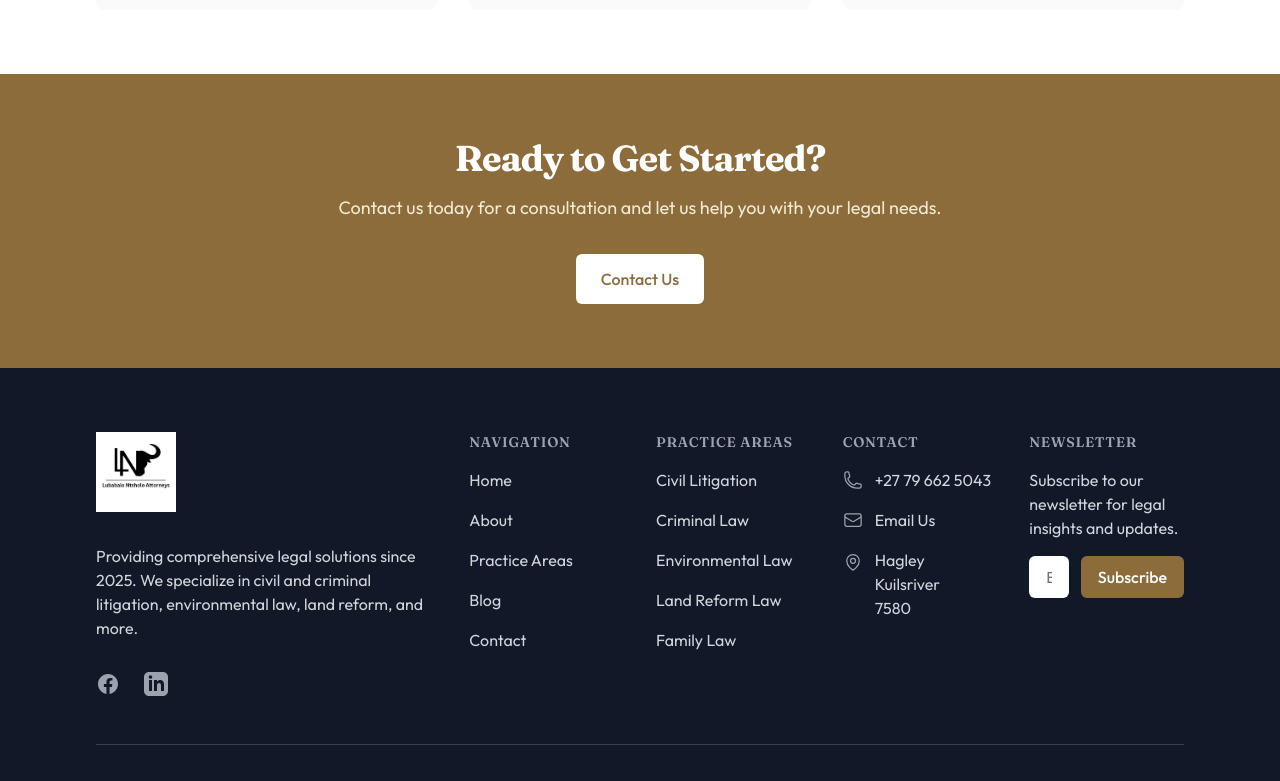
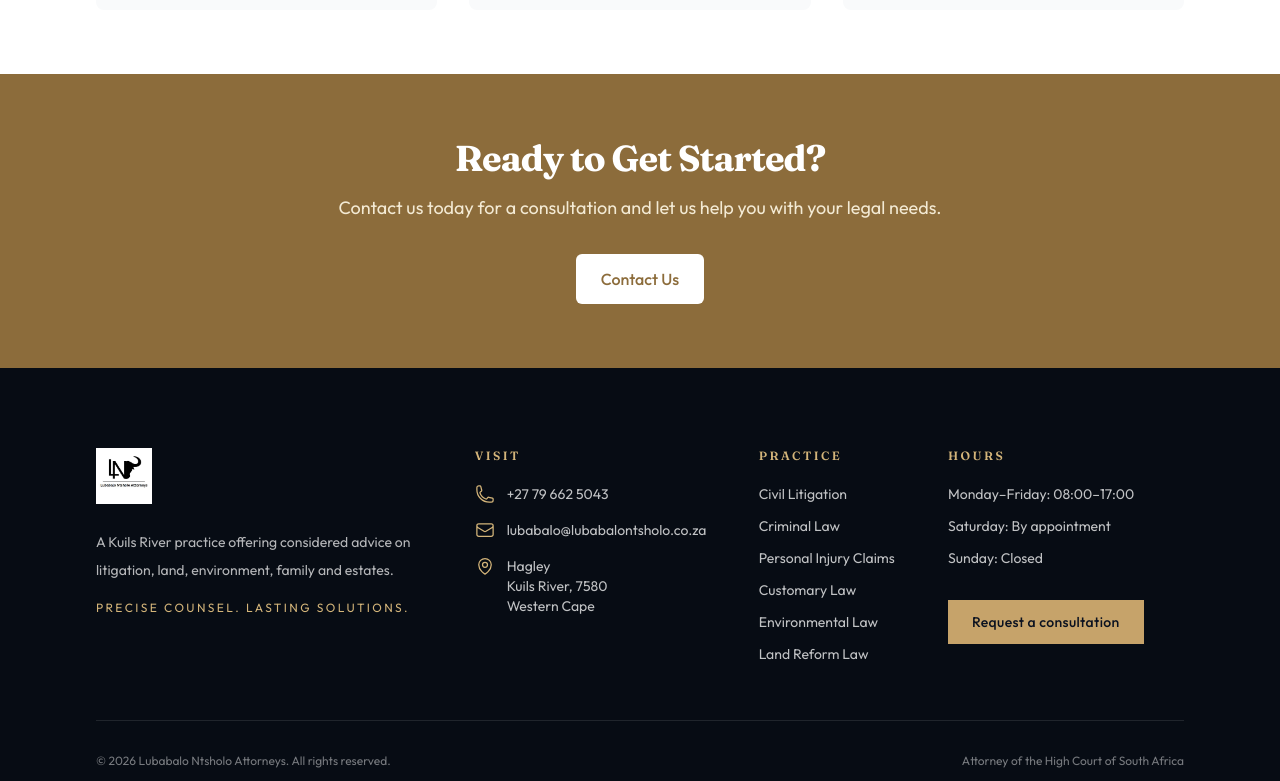
Before and after one commit to Qwezzy/lubabalo_Lawfirm_website, a React (Vite) app: page / in a window 1280 px wide. Shown: the part 2000-2781 px from the top of the page. Built offline with nearby package versions, Linux system fonts and the light colour scheme.

Commit message:
Refresh header, footer and live chat chrome

```diff
--- a/src/components/Footer.jsx
+++ b/src/components/Footer.jsx
@@ -1,207 +1,64 @@
 import { Link } from 'react-router-dom';
 import { EnvelopeIcon, PhoneIcon, MapPinIcon } from '@heroicons/react/24/outline';
-import { useState } from 'react';
-import toast from 'react-hot-toast';
-
-const navigation = {
-  main: [
-    { name: 'Home', href: '/' },
-    { name: 'About', href: '/about' },
-    { name: 'Practice Areas', href: '/practice-areas' },
-    { name: 'Blog', href: '/blog' },
-    { name: 'Contact', href: '/contact' },
-  ],
-  practice: [
-    { name: 'Civil Litigation', href: '/practice-areas/civil-litigation' },
-    { name: 'Criminal Law', href: '/practice-areas/criminal-law' },
-    { name: 'Environmental Law', href: '/practice-areas/environmental-law' },
-    { name: 'Land Reform Law', href: '/practice-areas/land-reform' },
-    { name: 'Family Law', href: '/practice-areas/family-law' },
-  ],
-  social: [
-    {
-      name: 'Facebook',
-      href: '#',
-      icon: (props) => (
-        <svg fill="currentColor" viewBox="0 0 24 24" {...props}>
-          <path
-            fillRule="evenodd"
-            d="M22 12c0-5.523-4.477-10-10-10S2 6.477 2 12c0 4.991 3.657 9.128 8.438 9.878v-6.987h-2.54V12h2.54V9.797c0-2.506 1.492-3.89 3.777-3.89 1.094 0 2.238.195 2.238.195v2.46h-1.26c-1.243 0-1.63.771-1.63 1.562V12h2.773l-.443 2.89h-2.33v6.988C18.343 21.128 22 16.991 22 12z"
-            clipRule="evenodd"
-          />
-        </svg>
-      ),
-    },
-    {
-      name: 'LinkedIn',
-      href: '#',
-      icon: (props) => (
-        <svg fill="currentColor" viewBox="0 0 24 24" {...props}>
-          <path
-            fillRule="evenodd"
-            d="M19 0h-14c-2.761 0-5 2.239-5 5v14c0 2.761 2.239 5 5 5h14c2.762 0 5-2.239 5-5v-14c0-2.761-2.238-5-5-5zm-11 19h-3v-11h3v11zm-1.5-12.268c-.966 0-1.75-.79-1.75-1.764s.784-1.764 1.75-1.764 1.75.79 1.75 1.764-.783 1.764-1.75 1.764zm13.5 12.268h-3v-5.604c0-3.368-4-3.113-4 0v5.604h-3v-11h3v1.765c1.396-2.586 7-2.777 7 2.476v6.759z"
-            clipRule="evenodd"
-          />
-        </svg>
-      ),
-    },
-  ],
-};
+import { site, practiceAreas } from '../data/site';
 
 function Footer() {
-  const [email, setEmail] = useState('');
-  const [isSubmitting, setIsSubmitting] = useState(false);
-
-  const handleNewsletterSubmit = async (e) => {
-    e.preventDefault();
-    setIsSubmitting(true);
-    try {
-      // Here you would typically send the email to your backend
-      console.log('Newsletter subscription:', email);
-      toast.success('Thank you for subscribing to our newsletter!');
-      setEmail('');
-    } catch (error) {
-      toast.error('Failed to subscribe. Please try again.');
-    } finally {
-      setIsSubmitting(false);
-    }
-  };
-
   return (
-    <footer className="bg-gray-900 text-white" aria-labelledby="footer-heading">
-      <h2 id="footer-heading" className="sr-only">
-        Footer
-      </h2>
-      <div className="container mx-auto py-12 px-4 sm:px-6 lg:py-16 lg:px-8">
-        <div className="xl:grid xl:grid-cols-3 xl:gap-8">
-          <div className="space-y-8 xl:col-span-1">
-            <img
-              className="h-20 w-auto"
-              src="/logo.jpg"
-              alt="Lubabalo Ntsholo Attorneys"
-            />
-            <p className="text-gray-300 text-base">
-              Providing comprehensive legal solutions since 2025. We specialize in civil and criminal litigation, environmental law, land reform, and more.
+    <footer className="bg-ink-950 text-parchment-200" aria-labelledby="footer-heading">
+      <h2 id="footer-heading" className="sr-only">Footer</h2>
+      <div className="container py-16 lg:py-20">
+        <div className="grid gap-12 lg:grid-cols-12">
+          <div className="lg:col-span-4">
+            <img className="h-14 w-auto bg-white" src="/logo.jpg" alt={site.name} />
+            <p className="mt-6 text-sm leading-7 text-white/70 max-w-sm">
+              A Kuils River practice offering considered advice on litigation, land, environment, family and estates.
             </p>
-            <div className="flex space-x-6">
-              {navigation.social.map((item) => (
-                <a
-                  key={item.name}
-                  href={item.href}
-                  className="text-gray-400 hover:text-gray-300"
-                >
-                  <span className="sr-only">{item.name}</span>
-                  <item.icon className="h-6 w-6" aria-hidden="true" />
-                </a>
-              ))}
+            <p className="mt-4 text-xs uppercase tracking-[0.2em] text-gold-400">{site.tagline}</p>
           </div>
+          <div className="lg:col-span-3">
+            <h3 className="text-xs font-semibold uppercase tracking-[0.2em] text-gold-400">Visit</h3>
+            <ul className="mt-5 space-y-4 text-sm text-white/75">
+              <li className="flex gap-3">
+                <PhoneIcon className="h-5 w-5 text-gold-400 shrink-0" />
+                <a href={site.phoneHref} className="hover:text-white">{site.phone}</a>
+              </li>
+              <li className="flex gap-3">
+                <EnvelopeIcon className="h-5 w-5 text-gold-400 shrink-0" />
+                <a href={`mailto:${site.email}`} className="hover:text-white">{site.email}</a>
+              </li>
+              <li className="flex gap-3">
+                <MapPinIcon className="h-5 w-5 text-gold-400 shrink-0" />
+                <span>
+                  {site.address.street}<br />
+                  {site.address.locality}, {site.address.postalCode}<br />
+                  {site.address.region}
+                </span>
+              </li>
+            </ul>
           </div>
-          <div className="mt-12 grid grid-cols-2 gap-8 xl:mt-0 xl:col-span-2">
-            <div className="md:grid md:grid-cols-2 md:gap-8">
-              <div>
-                <h3 className="text-sm font-semibold text-gray-400 tracking-wider uppercase">
-                  Navigation
-                </h3>
-                <ul className="mt-4 space-y-4">
-                  {navigation.main.map((item) => (
-                    <li key={item.name}>
-                      <Link
-                        to={item.href}
-                        className="text-base text-gray-300 hover:text-white"
-                      >
-                        {item.name}
-                      </Link>
+          <div className="lg:col-span-2">
+            <h3 className="text-xs font-semibold uppercase tracking-[0.2em] text-gold-400">Practice</h3>
+            <ul className="mt-5 space-y-3 text-sm">
+              {practiceAreas.slice(0, 6).map((item) => (
+                <li key={item.slug}>
+                  <Link to="/practice-areas" className="text-white/75 hover:text-white">{item.title}</Link>
                 </li>
               ))}
             </ul>
           </div>
-              <div className="mt-12 md:mt-0">
-                <h3 className="text-sm font-semibold text-gray-400 tracking-wider uppercase">
-                  Practice Areas
-                </h3>
-                <ul className="mt-4 space-y-4">
-                  {navigation.practice.map((item) => (
-                    <li key={item.name}>
-                      <Link
-                        to={item.href}
-                        className="text-base text-gray-300 hover:text-white"
-                      >
-                        {item.name}
-                      </Link>
-                    </li>
+          <div className="lg:col-span-3">
+            <h3 className="text-xs font-semibold uppercase tracking-[0.2em] text-gold-400">Hours</h3>
+            <ul className="mt-5 space-y-3 text-sm text-white/75">
+              {site.hours.map((line) => (
+                <li key={line}>{line}</li>
               ))}
             </ul>
+            <Link to="/contact" className="btn-primary mt-8">Request a consultation</Link>
           </div>
         </div>
-            <div className="md:grid md:grid-cols-2 md:gap-8">
-              <div>
-                <h3 className="text-sm font-semibold text-gray-400 tracking-wider uppercase">
-                  Contact
-                </h3>
-                <ul className="mt-4 space-y-4">
-                  <li className="flex items-center space-x-3">
-                    <PhoneIcon className="h-5 w-5 text-gray-400" />
-                    <a href="tel:+27796625043" className="text-gray-300 hover:text-white">
-                      +27 79 662 5043
-                    </a>
-                  </li>
-                  <li className="flex items-center space-x-3">
-                    <EnvelopeIcon className="h-5 w-5 text-gray-400" />
-                    <a href="mailto:info@lubabalontsholo.co.za" className="text-gray-300 hover:text-white">
-                      Email Us
-                    </a>
-                  </li>
-                  <li className="flex items-start space-x-3">
-                    <MapPinIcon className="h-5 w-5 text-gray-400 mt-1" />
-                    <span className="text-gray-300">
-
-                      Hagley<br />
-                      Kuilsriver<br />
-                      7580
-                    </span>
-                  </li>
-                </ul>
-              </div>
-              <div className="mt-12 md:mt-0">
-                <h3 className="text-sm font-semibold text-gray-400 tracking-wider uppercase">
-                  Newsletter
-                </h3>
-                <p className="mt-4 text-base text-gray-300">
-                  Subscribe to our newsletter for legal insights and updates.
-                </p>
-                <form onSubmit={handleNewsletterSubmit} className="mt-4 sm:flex sm:max-w-md">
-                  <label htmlFor="email-address" className="sr-only">
-                    Email address
-                  </label>
-                  <input
-                    type="email"
-                    name="email-address"
-                    id="email-address"
-                    value={email}
-                    onChange={(e) => setEmail(e.target.value)}
-                    autoComplete="email"
-                    required
-                    className="w-full min-w-0 px-4 py-2 text-base text-gray-900 placeholder-gray-500 bg-white border border-transparent rounded-md appearance-none focus:outline-none focus:ring-2 focus:ring-offset-2 focus:ring-offset-gray-800 focus:ring-white focus:border-white focus:placeholder-gray-400"
-                    placeholder="Enter your email"
-                  />
-                  <div className="mt-3 rounded-md sm:mt-0 sm:ml-3 sm:flex-shrink-0">
-                    <button
-                      type="submit"
-                      disabled={isSubmitting}
-                      className="flex items-center justify-center w-full px-4 py-2 text-base font-medium text-white bg-primary-600 border border-transparent rounded-md hover:bg-primary-700 focus:outline-none focus:ring-2 focus:ring-offset-2 focus:ring-offset-gray-800 focus:ring-primary-500 disabled:opacity-50"
-                    >
-                      {isSubmitting ? 'Subscribing...' : 'Subscribe'}
-                    </button>
-                  </div>
-                </form>
-              </div>
-            </div>
-          </div>
-        </div>
-        <div className="mt-12 border-t border-gray-700 pt-8">
-          <p className="text-base text-gray-400 xl:text-center">
-            &copy; {new Date().getFullYear()} Lubabalo Ntsholo Attorneys. All rights reserved.
-          </p>
+        <div className="mt-14 flex flex-col sm:flex-row sm:items-center sm:justify-between gap-4 border-t border-white/10 pt-8 text-xs text-white/45">
+          <p>&copy; {new Date().getFullYear()} {site.name}. All rights reserved.</p>
+          <p>Attorney of the High Court of South Africa</p>
         </div>
       </div>
     </footer>
--- a/src/components/Header.jsx
+++ b/src/components/Header.jsx
@@ -1,26 +1,26 @@
-import { useState } from 'react';
+import { useEffect, useState } from 'react';
 import { Link, useLocation } from 'react-router-dom';
 import { Disclosure } from '@headlessui/react';
 import { Bars3Icon, XMarkIcon } from '@heroicons/react/24/outline';
+import { site } from '../data/site';
 
 const navigation = [
   { name: 'Home', href: '/' },
   { name: 'About', href: '/about' },
   { name: 'Practice Areas', href: '/practice-areas' },
-  { name: 'Blog', href: '/blog' },
+  { name: 'Insights', href: '/blog' },
   { name: 'Contact', href: '/contact' },
 ];
 
 function Header() {
   const location = useLocation();
   const [isScrolled, setIsScrolled] = useState(false);
+  const onDark = location.pathname === '/' && !isScrolled;
 
-  // Add scroll event listener
-  useState(() => {
-    const handleScroll = () => {
-      setIsScrolled(window.scrollY > 0);
-    };
-    window.addEventListener('scroll', handleScroll);
+  useEffect(() => {
+    const handleScroll = () => setIsScrolled(window.scrollY > 16);
+    handleScroll();
+    window.addEventListener('scroll', handleScroll, { passive: true });
     return () => window.removeEventListener('scroll', handleScroll);
   }, []);
 
@@ -28,83 +28,71 @@
     <Disclosure
       as="nav"
       className={`fixed w-full z-50 transition-all duration-300 ${
-        isScrolled ? 'bg-white shadow-md' : 'bg-transparent'
+        isScrolled ? 'bg-parchment-50/95 backdrop-blur-md shadow-[0_1px_0_rgba(11,18,32,0.08)]' : 'bg-transparent'
       }`}
     >
       {({ open }) => (
         <>
-          <div className="container mx-auto px-4 sm:px-6 lg:px-8">
-            <div className="flex justify-between h-20">
-              <div className="flex items-center">
-                <Link to="/" className="flex-shrink-0 flex items-center">
-                  <img
-                    className="h-20 w-auto"
-                    src="/logo.jpg"
-                    alt="Law Firm Logo"
-                  />
+          <div className="container">
+            <div className="flex justify-between h-[4.75rem]">
+              <Link to="/" className="flex items-center gap-3">
+                <img className="h-12 w-auto bg-white" src="/logo.jpg" alt={site.name} />
+                <span className={`hidden sm:block text-sm font-medium tracking-wide ${onDark ? 'text-white' : 'text-ink-900'}`}>
+                  {site.name}
+                </span>
+              </Link>
+
+              <div className="hidden lg:flex lg:items-center lg:gap-8">
+                {navigation.map((item) => {
+                  const active = location.pathname === item.href;
+                  return (
+                    <Link
+                      key={item.name}
+                      to={item.href}
+                      className={`text-sm tracking-wide transition-colors ${
+                        active
+                          ? onDark
+                            ? 'text-gold-400'
+                            : 'text-gold-700'
+                          : onDark
+                            ? 'text-white/75 hover:text-white'
+                            : 'text-ink-700/70 hover:text-ink-900'
+                      }`}
+                    >
+                      {item.name}
+                    </Link>
+                  );
+                })}
+                <Link to="/contact" className="btn-primary">
+                  Book a consultation
                 </Link>
               </div>
 
-              {/* Desktop navigation */}
-              <div className="hidden md:flex md:items-center md:space-x-8">
-                {navigation.map((item) => (
-                  <Link
-                    key={item.name}
-                    to={item.href}
-                    className={`${
-                      location.pathname === item.href
-                        ? 'text-primary-600'
-                        : 'text-gray-700 hover:text-primary-600'
-                    } px-3 py-2 text-sm font-medium transition-colors duration-200`}
-                  >
-                    {item.name}
-                  </Link>
-                ))}
-                <Link
-                  to="/contact"
-                  className="btn-primary"
-                >
-                  Schedule Consultation
-                </Link>
-              </div>
-
-              {/* Mobile menu button */}
-              <div className="flex items-center md:hidden">
-                <Disclosure.Button className="inline-flex items-center justify-center p-2 rounded-md text-gray-700 hover:text-primary-600 hover:bg-gray-100 focus:outline-none focus:ring-2 focus:ring-inset focus:ring-primary-500">
+              <div className="flex items-center lg:hidden">
+                <Disclosure.Button className={`p-2 ${onDark ? 'text-white' : 'text-ink-800'}`}>
                   <span className="sr-only">Open main menu</span>
-                  {open ? (
-                    <XMarkIcon className="block h-6 w-6" aria-hidden="true" />
-                  ) : (
-                    <Bars3Icon className="block h-6 w-6" aria-hidden="true" />
-                  )}
+                  {open ? <XMarkIcon className="h-6 w-6" /> : <Bars3Icon className="h-6 w-6" />}
                 </Disclosure.Button>
               </div>
             </div>
           </div>
 
-          {/* Mobile menu */}
-          <Disclosure.Panel className="md:hidden">
-            <div className="px-2 pt-2 pb-3 space-y-1 bg-white shadow-lg">
+          <Disclosure.Panel className="lg:hidden bg-parchment-50 border-t border-ink-800/10">
+            <div className="px-5 py-4 space-y-1">
               {navigation.map((item) => (
                 <Disclosure.Button
                   key={item.name}
                   as={Link}
                   to={item.href}
-                  className={`${
-                    location.pathname === item.href
-                      ? 'bg-primary-50 text-primary-600'
-                      : 'text-gray-700 hover:bg-gray-50 hover:text-primary-600'
-                  } block px-3 py-2 rounded-md text-base font-medium`}
+                  className={`block px-3 py-2 text-base ${
+                    location.pathname === item.href ? 'text-gold-700' : 'text-ink-800'
+                  }`}
                 >
                   {item.name}
                 </Disclosure.Button>
               ))}
-              <Disclosure.Button
-                as={Link}
-                to="/contact"
-                className="block w-full text-center btn-primary mt-4"
-              >
-                Schedule Consultation
+              <Disclosure.Button as={Link} to="/contact" className="btn-primary mt-3 w-full">
+                Book a consultation
               </Disclosure.Button>
             </div>
           </Disclosure.Panel>
```
Lines whose indentation alone changed are shown as unchanged.
